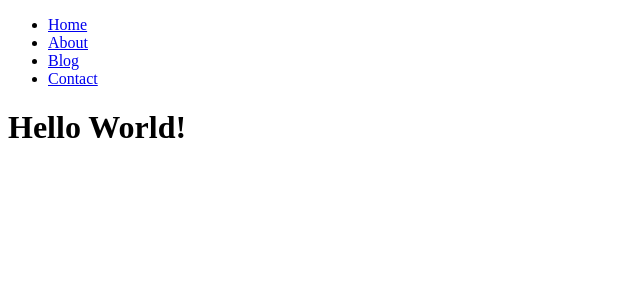
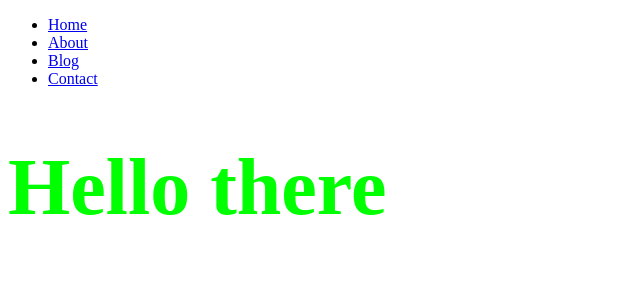
Before and after one commit to biancapower/demo-app, a React (Create React App) app: page / in a window 1280 px wide. Shown: the top 300 px of the page, without its empty margins (0-640 px from the left). Built offline with nearby package versions, Linux system fonts and the light colour scheme.

Commit message:
add variable, interpolation, and styles

```diff
--- a/src/components/Main.jsx
+++ b/src/components/Main.jsx
@@ -1,8 +1,10 @@
 import React from 'react'
 
 const Main = () => {
+  const welcome = "Hello there"
+
   return (
-    <h1>Hello World!</h1>
+    <h1 style={{color: 'lime', fontSize: '5em'}}>{welcome}</h1>
   );
 }
 
```
